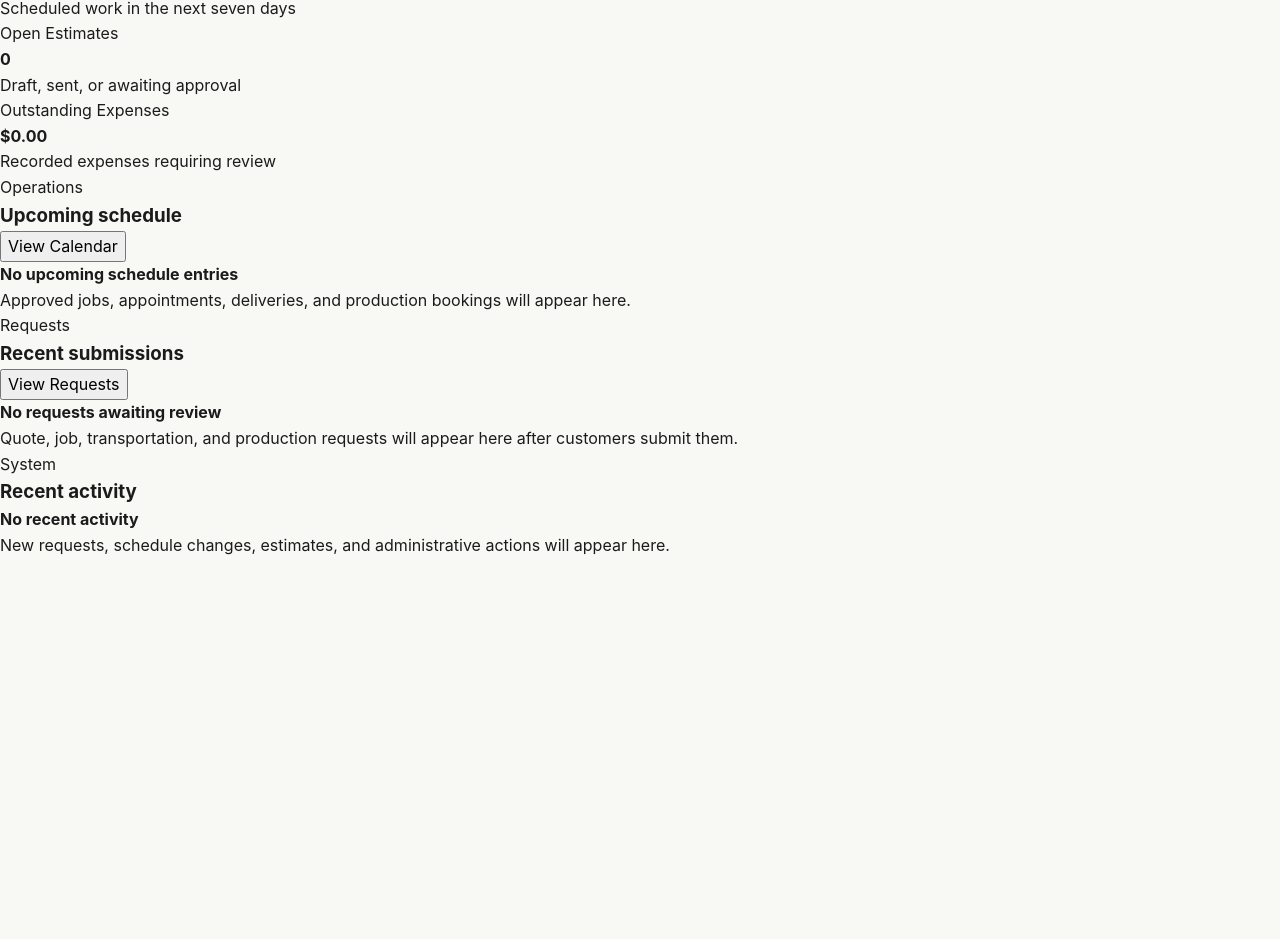
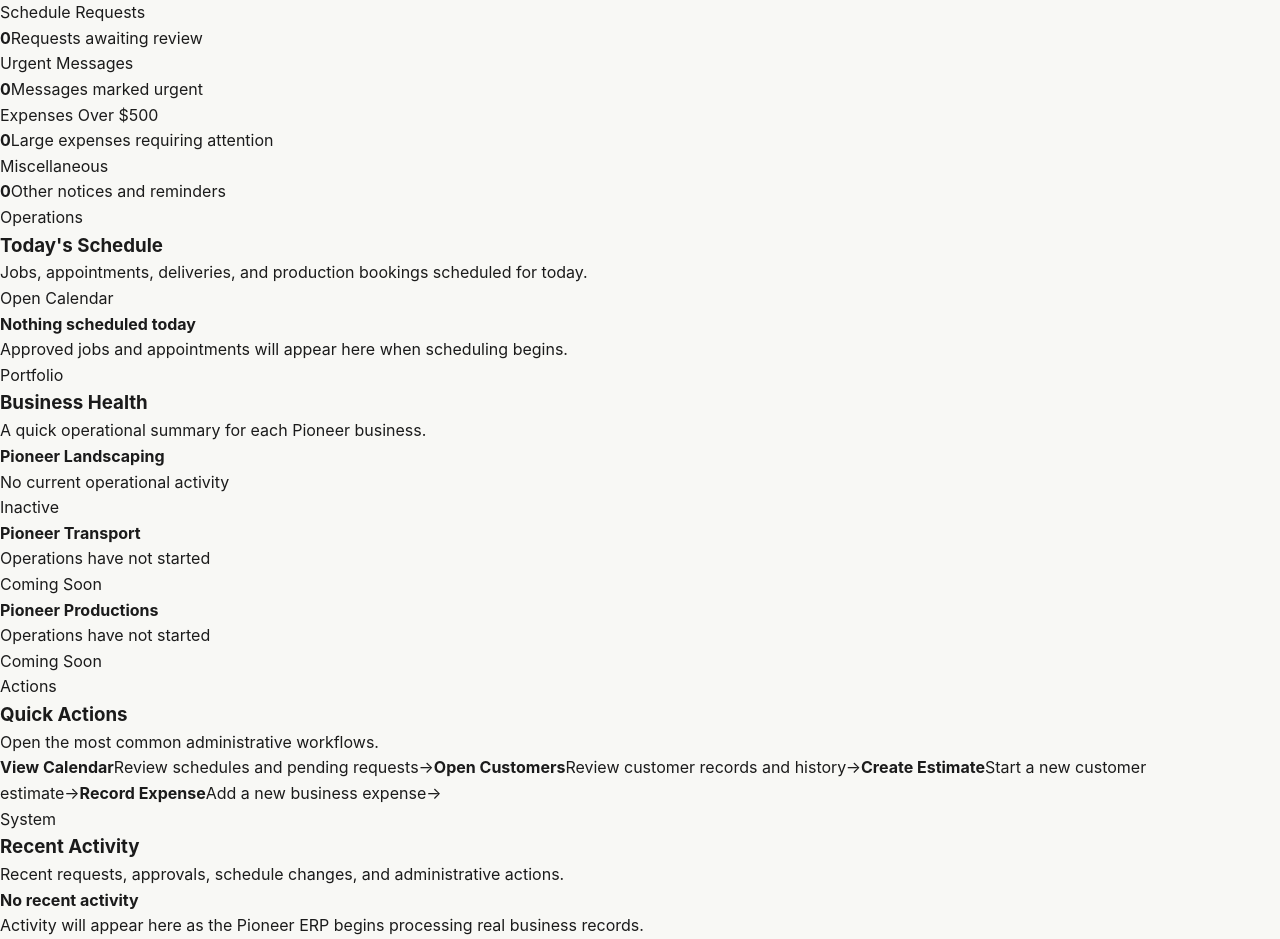
Before and after one commit to Del-985/Pioneer-Enterpises, a React (Vite) app: page /admin in a window 1280 px wide. Shown: the part 714-1653 px from the top of the page. Before the commit the page ends 1272 px from the top, so only its background shows below. Built offline with nearby package versions, Linux system fonts and the light colour scheme.

Commit message:
Update Overview.tsx

```diff
--- a/src/admin/pages/Overview.tsx
+++ b/src/admin/pages/Overview.tsx
@@ -1,32 +1,64 @@
-const overviewMetrics = [
+import { Link } from "react-router-dom";
+
+import DashboardPanel from "../components/DashboardPanel";
+import EmptyState from "../components/EmptyState";
+import QuickAction from "../components/QuickAction";
+import SnapshotItem from "../components/SnapshotItem";
+import { ROUTES } from "../../shared/constants/routes";
+
+const snapshotItems = [
   {
-    label: "New Requests",
-    value: "0",
-    description: "Awaiting review across all businesses"
+    label: "Today's Jobs",
+    value: 0,
+    description: "Scheduled work for today",
+    path: ROUTES.admin.calendar,
+    tone: "default" as const
   },
   {
-    label: "Upcoming Jobs",
-    value: "0",
-    description: "Scheduled work in the next seven days"
+    label: "Schedule Requests",
+    value: 0,
+    description: "Requests awaiting review",
+    path: ROUTES.admin.calendar,
+    tone: "warning" as const
   },
   {
-    label: "Open Estimates",
-    value: "0",
-    description: "Draft, sent, or awaiting approval"
+    label: "Urgent Messages",
+    value: 0,
+    description: "Messages marked urgent",
+    path: ROUTES.admin.notifications,
+    tone: "urgent" as const
   },
   {
-    label: "Outstanding Expenses",
-    value: "$0.00",
-    description: "Recorded expenses requiring review"
+    label: "Expenses Over $500",
+    value: 0,
+    description: "Large expenses requiring attention",
+    path: ROUTES.admin.expenses,
+    tone: "financial" as const
+  },
+  {
+    label: "Miscellaneous",
+    value: 0,
+    description: "Other notices and reminders",
+    path: ROUTES.admin.notifications,
+    tone: "information" as const
   }
 ];
 
-const recentActivity = [
+const businessHealth = [
   {
-    id: "empty",
-    title: "No recent activity",
-    description:
-      "New requests, schedule changes, estimates, and administrative actions will appear here."
+    name: "Pioneer Landscaping",
+    status: "Inactive",
+    summary: "No current operational activity"
+  },
+  {
+    name: "Pioneer Transport",
+    status: "Coming Soon",
+    summary: "Operations have not started"
+  },
+  {
+    name: "Pioneer Productions",
+    status: "Coming Soon",
+    summary: "Operations have not started"
   }
 ];
 
@@ -35,109 +67,145 @@ function Overview() {
     <section className="admin-overview">
       <div className="admin-page-heading">
         <div>
-          <p className="admin-page-heading__eyebrow">Dashboard</p>
+          <p className="admin-page-heading__eyebrow">
+            Dashboard
+          </p>
 
           <h2 className="admin-page-heading__title">
-            Business overview
+            Today&apos;s command center
           </h2>
 
           <p className="admin-page-heading__description">
-            Review activity, scheduling, requests, and performance across all
-            Pioneer businesses.
+            Review the work, requests, messages, expenses, and notices that
+            require attention today.
           </p>
         </div>
       </div>
 
-      <div className="admin-metrics-grid">
-        {overviewMetrics.map((metric) => (
-          <article className="admin-metric-card" key={metric.label}>
-            <p className="admin-metric-card__label">{metric.label}</p>
+      <section className="today-snapshot">
+        <div className="today-snapshot__header">
+          <div>
+            <p className="today-snapshot__eyebrow">
+              Immediate Attention
+            </p>
 
-            <strong className="admin-metric-card__value">
-              {metric.value}
-            </strong>
+            <h3 className="today-snapshot__title">
+              Today&apos;s Snapshot
+            </h3>
 
-            <p className="admin-metric-card__description">
-              {metric.description}
+            <p className="today-snapshot__description">
+              The most important operational information across every Pioneer
+              business.
             </p>
-          </article>
-        ))}
+          </div>
         </div>
 
-      <div className="admin-overview__grid">
-        <section className="admin-panel">
-          <div className="admin-panel__header">
-            <div>
-              <p className="admin-panel__eyebrow">Operations</p>
-              <h3 className="admin-panel__title">Upcoming schedule</h3>
-            </div>
-
-            <button className="admin-panel__action" type="button">
-              View Calendar
-            </button>
-          </div>
-
-          <div className="admin-empty-state">
-            <h4 className="admin-empty-state__title">
-              No upcoming schedule entries
-            </h4>
-
-            <p className="admin-empty-state__description">
-              Approved jobs, appointments, deliveries, and production bookings
-              will appear here.
-            </p>
+        <div className="today-snapshot__grid">
+          {snapshotItems.map((item) => (
+            <SnapshotItem
+              key={item.label}
+              label={item.label}
+              value={item.value}
+              description={item.description}
+              path={item.path}
+              tone={item.tone}
+            />
+          ))}
         </div>
       </section>
 
-        <section className="admin-panel">
-          <div className="admin-panel__header">
+      <DashboardPanel
+        eyebrow="Operations"
+        title="Today's Schedule"
+        description="Jobs, appointments, deliveries, and production bookings scheduled for today."
+        action={
+          <Link
+            className="dashboard-panel__link"
+            to={ROUTES.admin.calendar}
+          >
+            Open Calendar
+          </Link>
+        }
+      >
+        <EmptyState
+          title="Nothing scheduled today"
+          description="Approved jobs and appointments will appear here when scheduling begins."
+        />
+      </DashboardPanel>
+
+      <div className="admin-overview__grid">
+        <DashboardPanel
+          eyebrow="Portfolio"
+          title="Business Health"
+          description="A quick operational summary for each Pioneer business."
+        >
+          <ul className="business-health-list">
+            {businessHealth.map((business) => (
+              <li
+                className="business-health-list__item"
+                key={business.name}
+              >
                 <div>
-              <p className="admin-panel__eyebrow">Requests</p>
-              <h3 className="admin-panel__title">Recent submissions</h3>
+                  <h4 className="business-health-list__name">
+                    {business.name}
+                  </h4>
+
+                  <p className="business-health-list__summary">
+                    {business.summary}
+                  </p>
                 </div>
 
-            <button className="admin-panel__action" type="button">
-              View Requests
-            </button>
-          </div>
-
-          <div className="admin-empty-state">
-            <h4 className="admin-empty-state__title">
-              No requests awaiting review
-            </h4>
-
-            <p className="admin-empty-state__description">
-              Quote, job, transportation, and production requests will appear
-              here after customers submit them.
-            </p>
-          </div>
-        </section>
-      </div>
-
-      <section className="admin-panel">
-        <div className="admin-panel__header">
-          <div>
-            <p className="admin-panel__eyebrow">System</p>
-            <h3 className="admin-panel__title">Recent activity</h3>
-          </div>
-        </div>
-
-        <ul className="admin-activity-list">
-          {recentActivity.map((activity) => (
-            <li className="admin-activity-list__item" key={activity.id}>
-              <div>
-                <h4 className="admin-activity-list__title">
-                  {activity.title}
-                </h4>
-
-                <p className="admin-activity-list__description">
-                  {activity.description}
-                </p>
-              </div>
+                <span className="business-health-list__status">
+                  {business.status}
+                </span>
               </li>
             ))}
           </ul>
-      </section>
+        </DashboardPanel>
+
+        <DashboardPanel
+          eyebrow="Actions"
+          title="Quick Actions"
+          description="Open the most common administrative workflows."
+        >
+          <div className="quick-actions-list">
+            <QuickAction
+              title="View Calendar"
+              description="Review schedules and pending requests"
+              path={ROUTES.admin.calendar}
+            />
+
+            <QuickAction
+              title="Open Customers"
+              description="Review customer records and history"
+              path={ROUTES.admin.customers}
+            />
+
+            <QuickAction
+              title="Create Estimate"
+              description="Start a new customer estimate"
+              path={ROUTES.admin.estimates}
+            />
+
+            <QuickAction
+              title="Record Expense"
+              description="Add a new business expense"
+              path={ROUTES.admin.expenses}
+            />
+          </div>
+        </DashboardPanel>
+      </div>
+
+      <DashboardPanel
+        eyebrow="System"
+        title="Recent Activity"
+        description="Recent requests, approvals, schedule changes, and administrative actions."
+      >
+        <EmptyState
+          title="No recent activity"
+          description="Activity will appear here as the Pioneer ERP begins processing real business records."
+        />
+      </DashboardPanel>
     </section>
   );
 }
```
Lines whose indentation alone changed are shown as unchanged.
